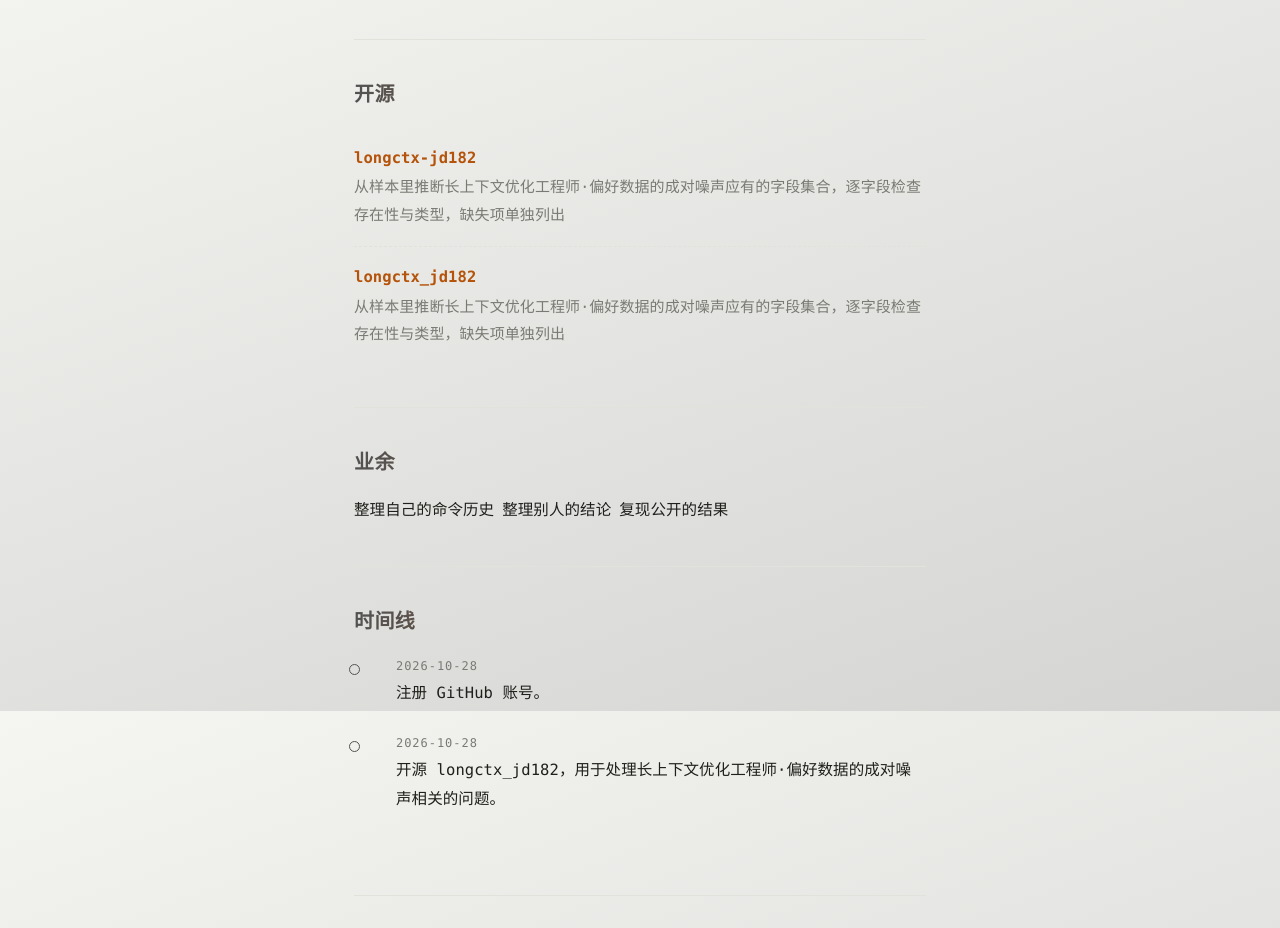
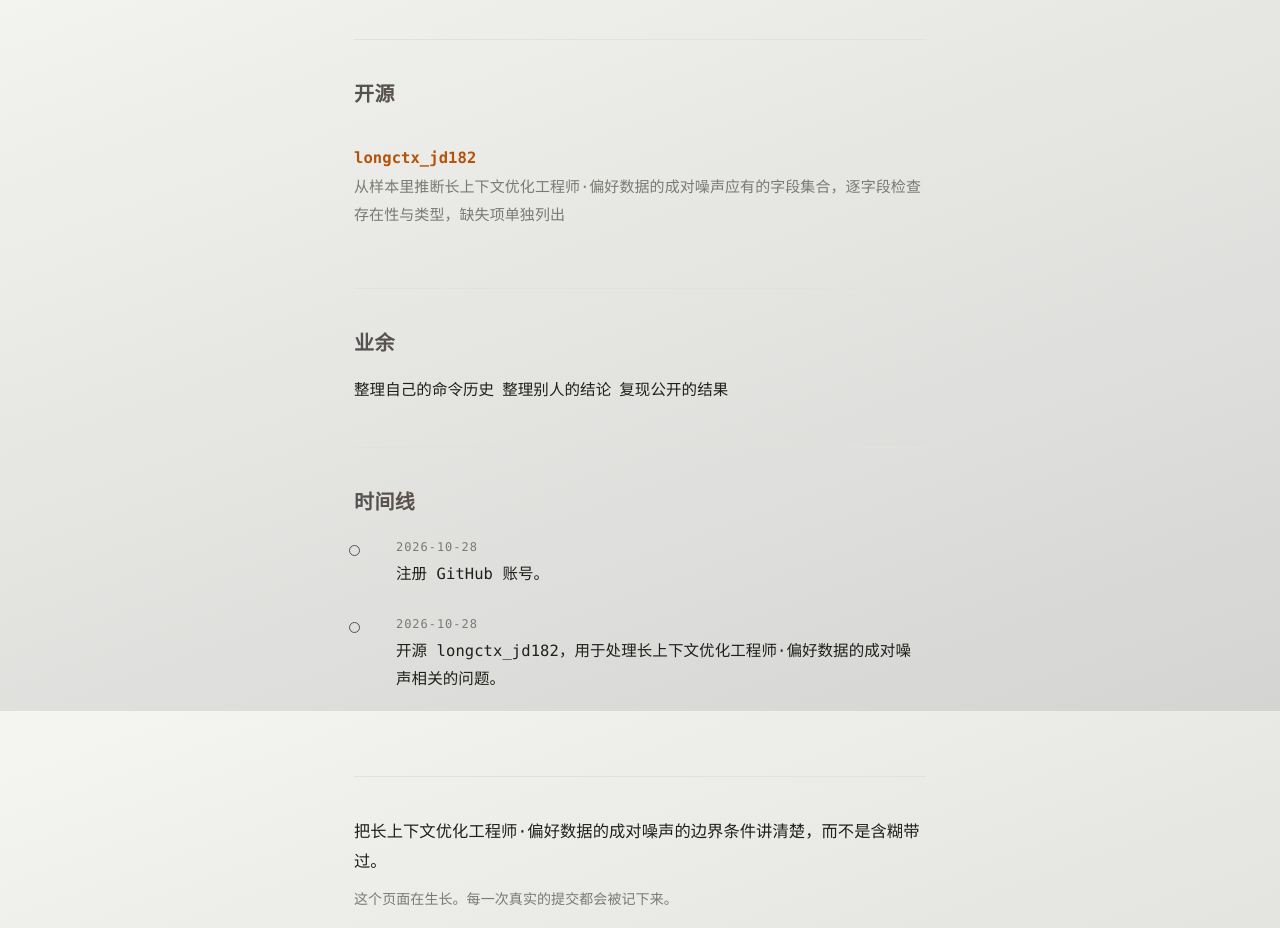
Before and after one commit to tatolesod/tatolesod.github.io, a plain HTML site: page index.html in a window 1280 px wide. Shown: the part 889-1817 px from the top of the page. Drawn offline with Linux system fonts and the light colour scheme.

Commit message:
fix: 更新个人站点

```diff
--- a/index.html
+++ b/index.html
@@ -102,9 +102,6 @@ background-image:repeating-linear-gradient(0deg, transparent 0 39px, #e2e1dc 39p
 <section id="work">
   <h2>开源</h2>
   <ul class="repos">
-    <li><div class="name"><a href="https://github.com/tatolesod/longctx-jd182" rel="noopener">longctx-jd182</a></div>
-      <div class="desc">从样本里推断长上下文优化工程师·偏好数据的成对噪声应有的字段集合，逐字段检查存在性与类型，缺失项单独列出</div>
-    </li>
     <li><div class="name"><a href="https://github.com/tatolesod/longctx_jd182" rel="noopener">longctx_jd182</a></div>
       <div class="desc">从样本里推断长上下文优化工程师·偏好数据的成对噪声应有的字段集合，逐字段检查存在性与类型，缺失项单独列出</div>
     </li>
```
